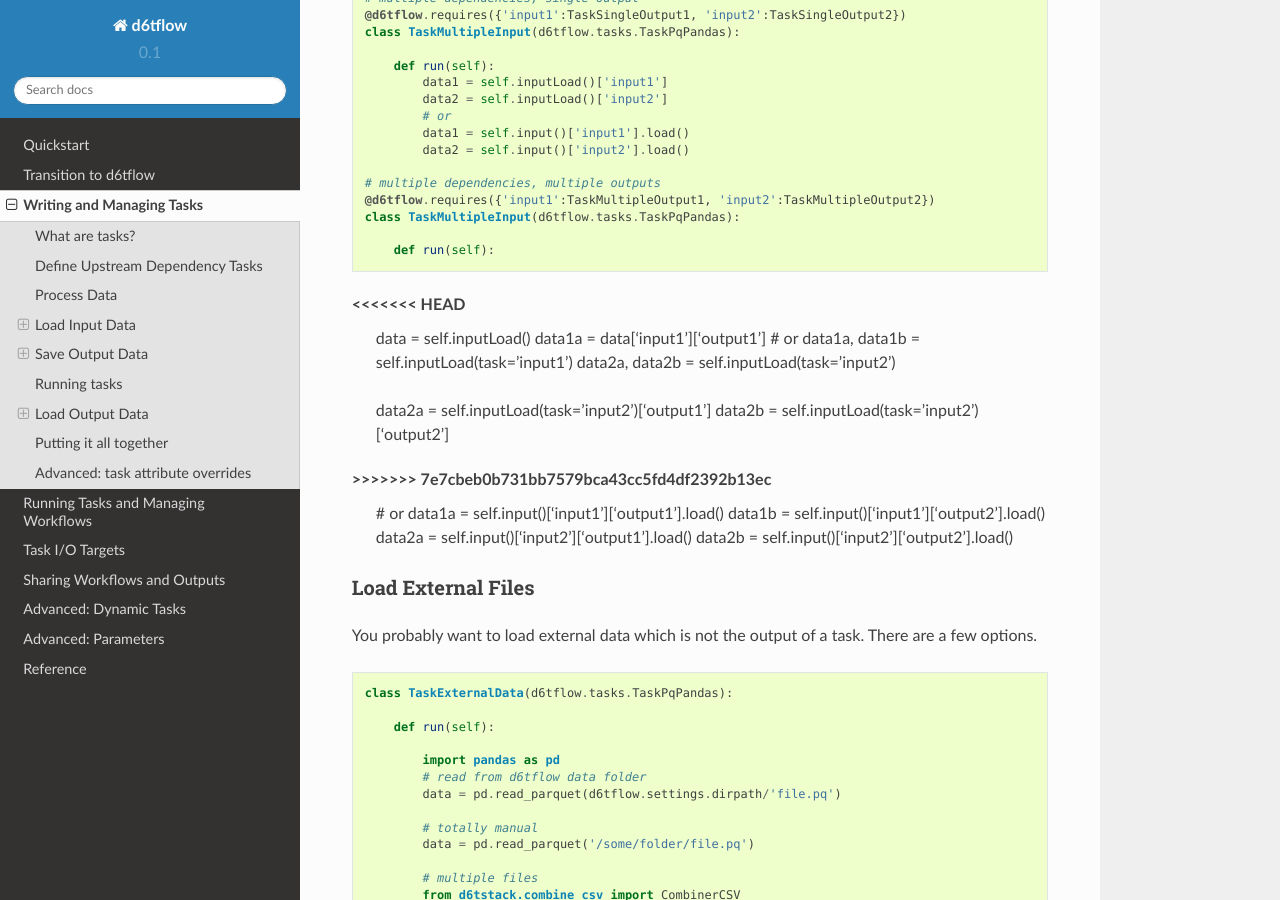
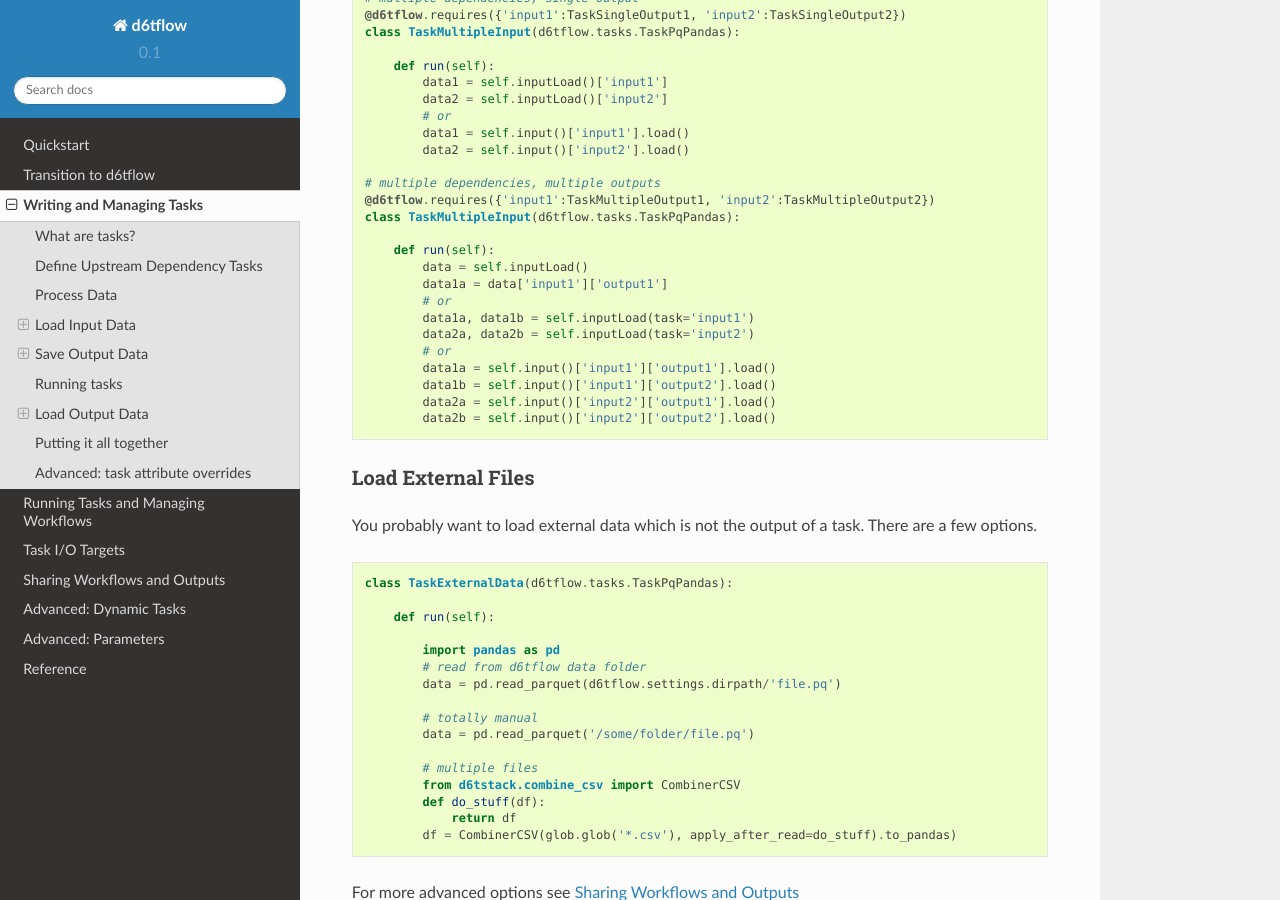
Before and after one commit to d6t/d6tflow, a Sphinx documentation site: the page built from docs/source/tasks.rst, in a window 1280 px wide and 900 px high, scrolled down 2462 px. Built offline with Sphinx 7.4.7 and the Read the Docs theme 2.0.0, drawn with Linux system fonts in a browser that asks for light colours.

Commit message:
docs update

```diff
--- a/docs/source/tasks.rst
+++ b/docs/source/tasks.rst
@@ -135,18 +135,11 @@ Input data from upstream dependency tasks can be easily loaded in ``run()``
     class TaskMultipleInput(d6tflow.tasks.TaskPqPandas):
 
         def run(self):
-<<<<<<< HEAD
             data = self.inputLoad()
             data1a = data['input1']['output1']
             # or
             data1a, data1b = self.inputLoad(task='input1')
             data2a, data2b = self.inputLoad(task='input2')
-=======
-            data1a = self.inputLoad(task='input1')['output1']
-            data1b = self.inputLoad(task='input1')['output2']
-            data2a = self.inputLoad(task='input2')['output1']
-            data2b = self.inputLoad(task='input2')['output2']
->>>>>>> 7e7cbeb0b731bb7579bca43cc5fd4df2392b13ec
             # or
             data1a = self.input()['input1']['output1'].load()
             data1b = self.input()['input1']['output2'].load()
```
